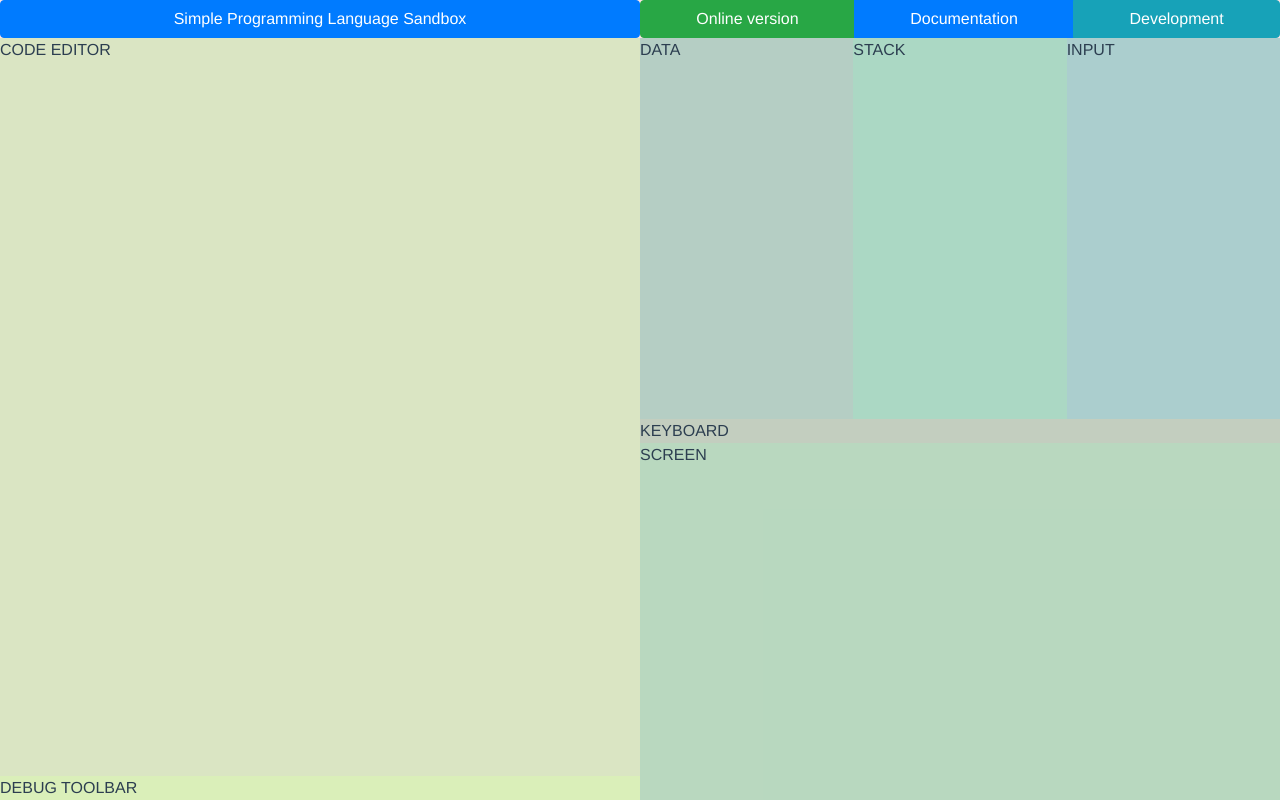
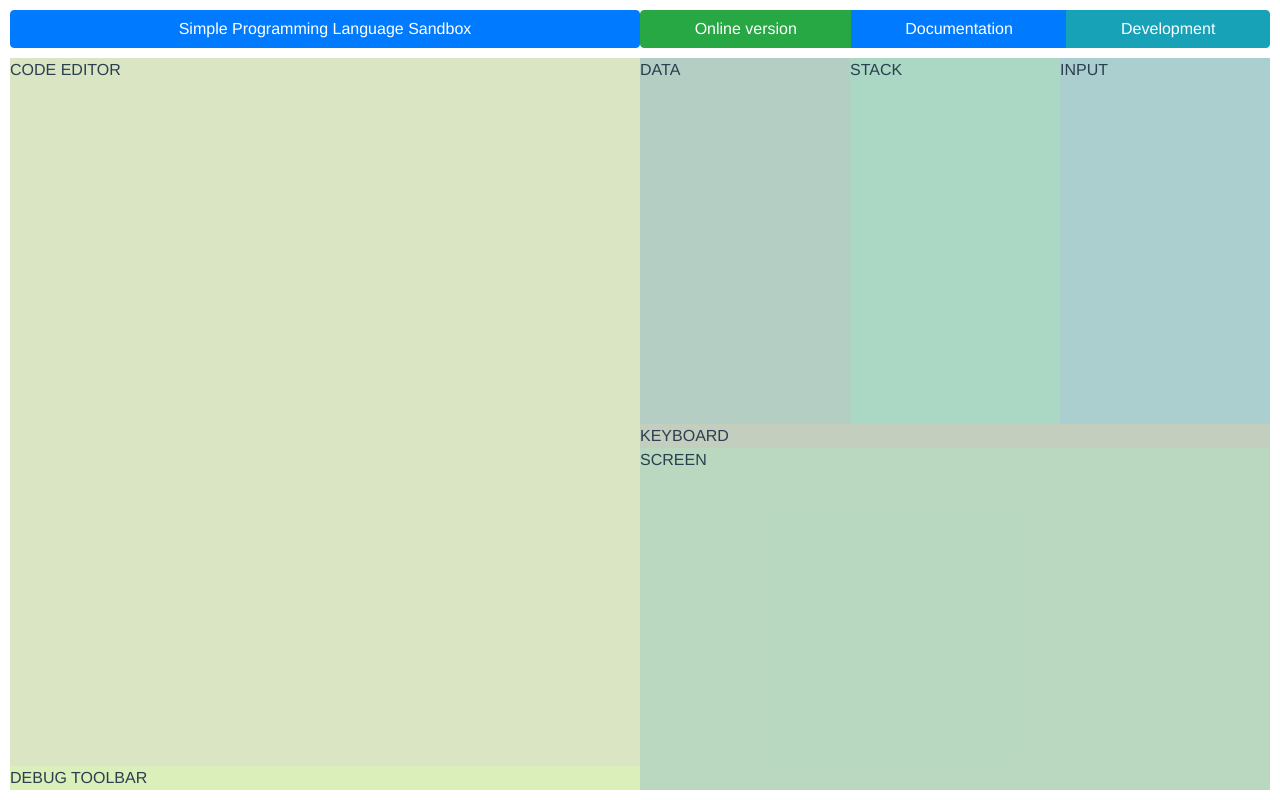
Before and after one commit to jcbuisson/simple-programming-language, a Vue app: page /#/ in a window 1280 px wide. Built offline with nearby package versions, Linux system fonts and the light colour scheme.

Commit message:
Refactoring

```diff
--- a/src/components/Home.vue
+++ b/src/components/Home.vue
@@ -106,13 +106,18 @@
 }
 
 .header-panel {
-   background: rgba(255, 0, 0, .1);
+   /*background: rgba(255, 0, 0, .1);*/
    display: flex;
    flex-direction: row;
    justify-content: space-around;
 
    align-items: center;
    align-content: center;
+
+   margin-top: 10px;
+   margin-left: 10px;
+   margin-right: 10px;
+   margin-bottom: 5px;
 }
 
 .header-panel-group {
@@ -129,6 +134,11 @@
 
    align-items: stretch;
    align-content: stretch;
+
+   margin-top: 5px;
+   margin-left: 10px;
+   margin-right: 10px;
+   margin-bottom: 10px;
 }
 
 .main-panel-left {
```
